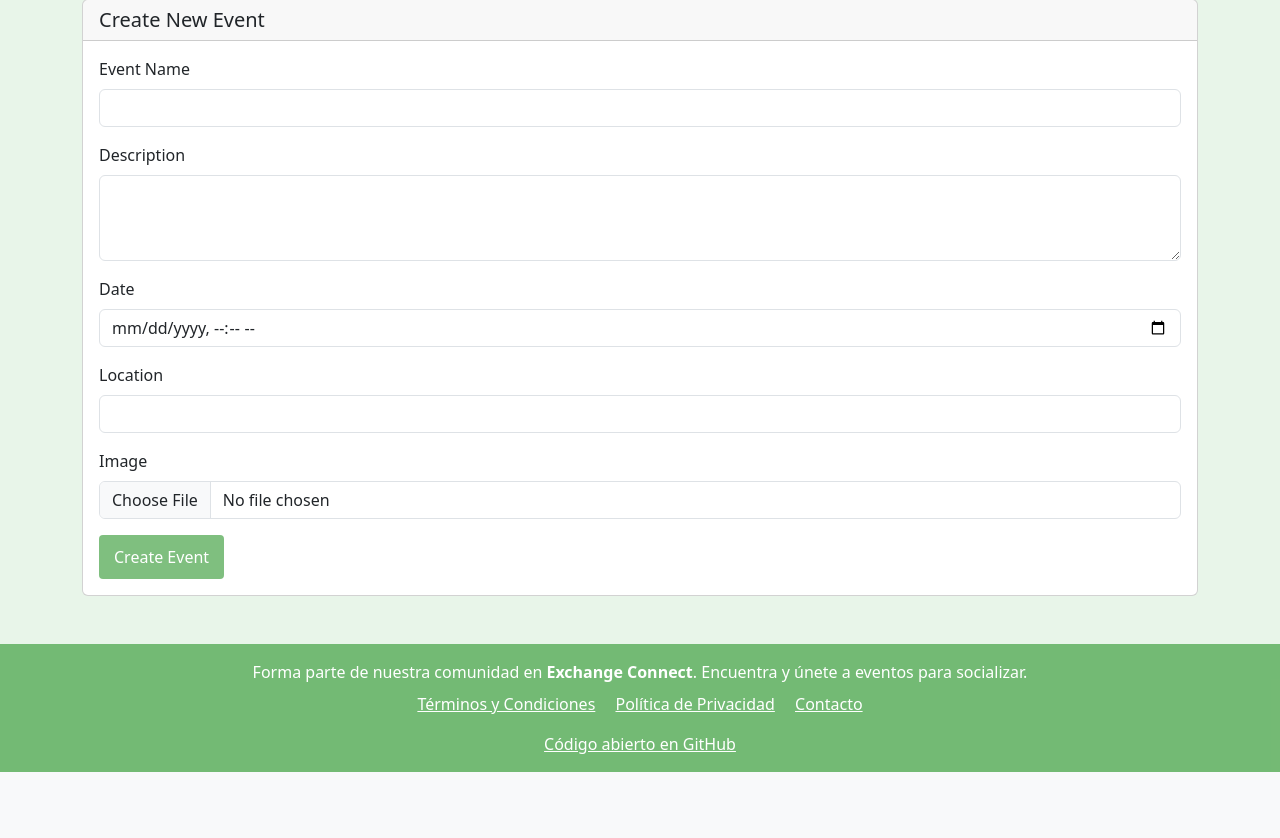
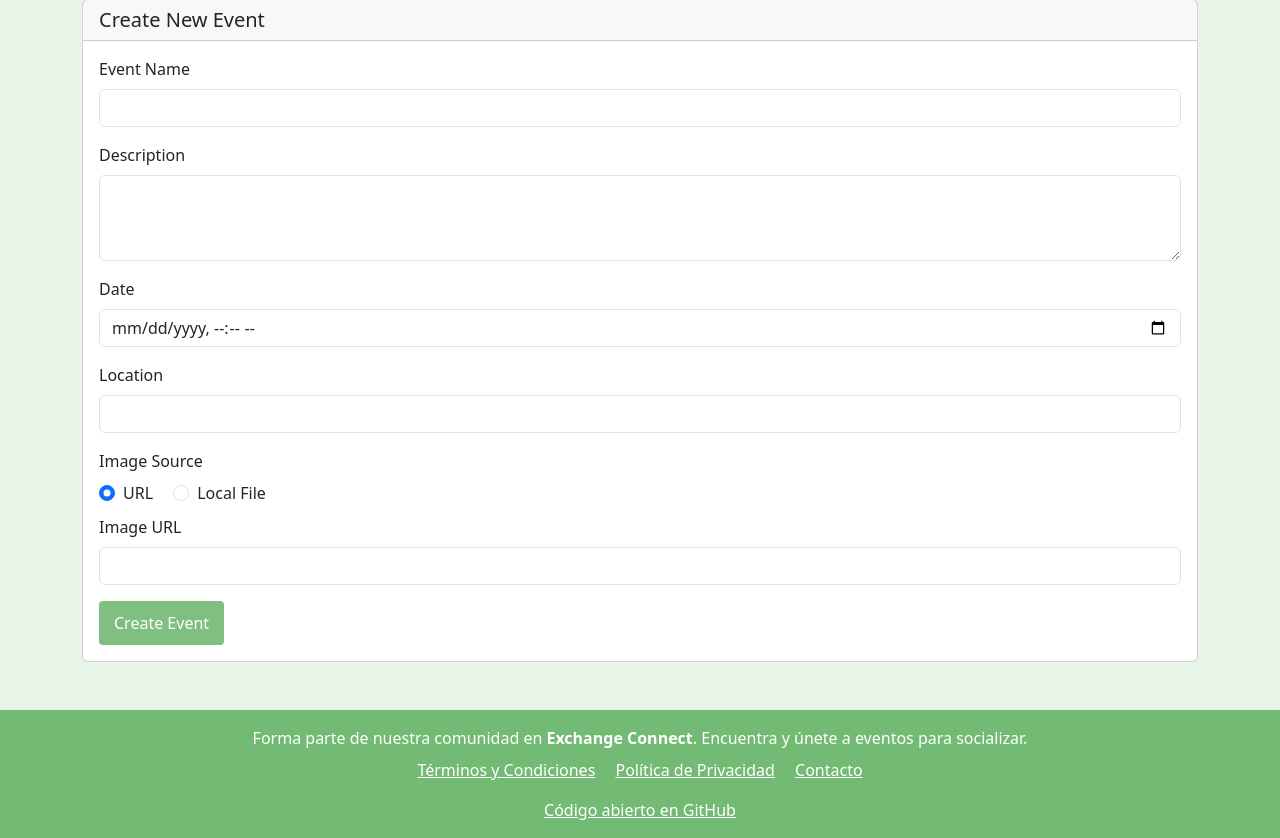
Before and after one commit to inventor321/IW_1, a Spring app: page /createEvent in a window 1280 px wide. Shown: the part 84-922 px from the top of the page. Before the commit the page ends 856 px from the top, so only its background shows below. Run offline with Thymeleaf, Linux system fonts and the light colour scheme; the template is opened without the code that fills it, so the values that code supplies are empty; some of the project's set-up classes (security, data sources, template engines, error pages and the like) are left out, and stand-ins take their place.

Commit message:
Fixing create events

```diff
--- a/plantilla/src/main/resources/templates/createEvent.html
+++ b/plantilla/src/main/resources/templates/createEvent.html
@@ -79,8 +79,27 @@
                             <input type="text" class="form-control" id="eventLocation" name="location" required>
                         </div>
                         <div class="mb-3">
-                            <label class="form-label">Image</label>
-                            <input type="file" class="form-control" name="imageFile" accept="image/*">
+                            <label class="form-label">Image Source</label>
+                            <div class="mb-2">
+                                <div class="form-check form-check-inline">
+                                    <input class="form-check-input" type="radio" name="imageSource" id="urlSource" value="url" checked>
+                                    <label class="form-check-label" for="urlSource">URL</label>
+                                </div>
+                                <div class="form-check form-check-inline">
+                                    <input class="form-check-input" type="radio" name="imageSource" id="fileSource" value="file">
+                                    <label class="form-check-label" for="fileSource">Local File</label>
+                                </div>
+                            </div>
+
+                            <div id="urlInput" class="mb-3">
+                                <label for="imageUrl" class="form-label">Image URL</label>
+                                <input type="url" class="form-control" id="imageUrl" name="imageUrl">
+                            </div>
+
+                            <div id="fileInput" class="mb-3" style="display: none;">
+                                <label for="imageFile" class="form-label">Upload Image</label>
+                                <input type="file" class="form-control" id="imageFile" name="imageFile" accept="image/*">
+                            </div>
                         </div>
 
                         <button type="submit" class="btn btn-primary">Create Event</button>
--- a/plantilla/src/main/resources/templates/event.html
+++ b/plantilla/src/main/resources/templates/event.html
@@ -88,9 +88,10 @@
                     <div class="text-center">
                         <button th:href="@{${#authorization.expression('hasRole(''ORG'')')} ? '/org/event/edit/' + ${event.id} : '/user/event/' + ${event.id}}"
                            th:if="${#authorization.expression('hasRole(''ORG'')')}"
+                           th:action="@{/edit-events}"
                            class="custom-btn w-21 mb-0">
                             EDITAR EVENTO
-                    </button>
+                        </button>
                     </div>
 
                 </div>
```
Also changed, not shown: plantilla/src/main/java/es/ucm/fdi/iw/controller/EventController.java (+39 -9 lines), plantilla/src/main/java/es/ucm/fdi/iw/controller/OrgController.java (+0 -48 lines), plantilla/src/main/java/es/ucm/fdi/iw/controller/RootController.java (+0 -15 lines), plantilla/src/main/resources/templates/events.html (+6 -4 lines).
